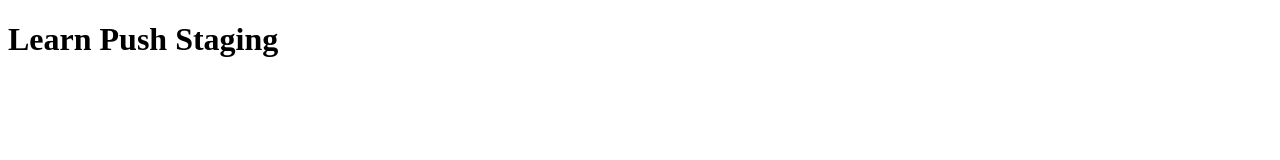
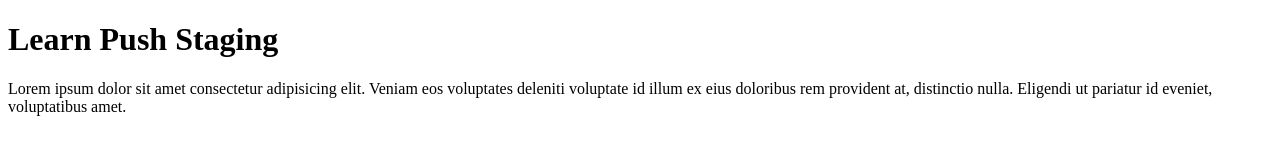
Before and after one commit to allst22r/belajar-niomic, a plain HTML site: page header.html in a window 1280 px wide. Drawn offline with Linux system fonts and the light colour scheme.

Commit message:
Add Paragraf

```diff
--- a/header.html
+++ b/header.html
@@ -7,5 +7,6 @@
 </head>
 <body>
     <h1>Learn Push Staging</h1>
+    <p>Lorem ipsum dolor sit amet consectetur adipisicing elit. Veniam eos voluptates deleniti voluptate id illum ex eius doloribus rem provident at, distinctio nulla. Eligendi ut pariatur id eveniet, voluptatibus amet.</p>
 </body>
 </html>
```
